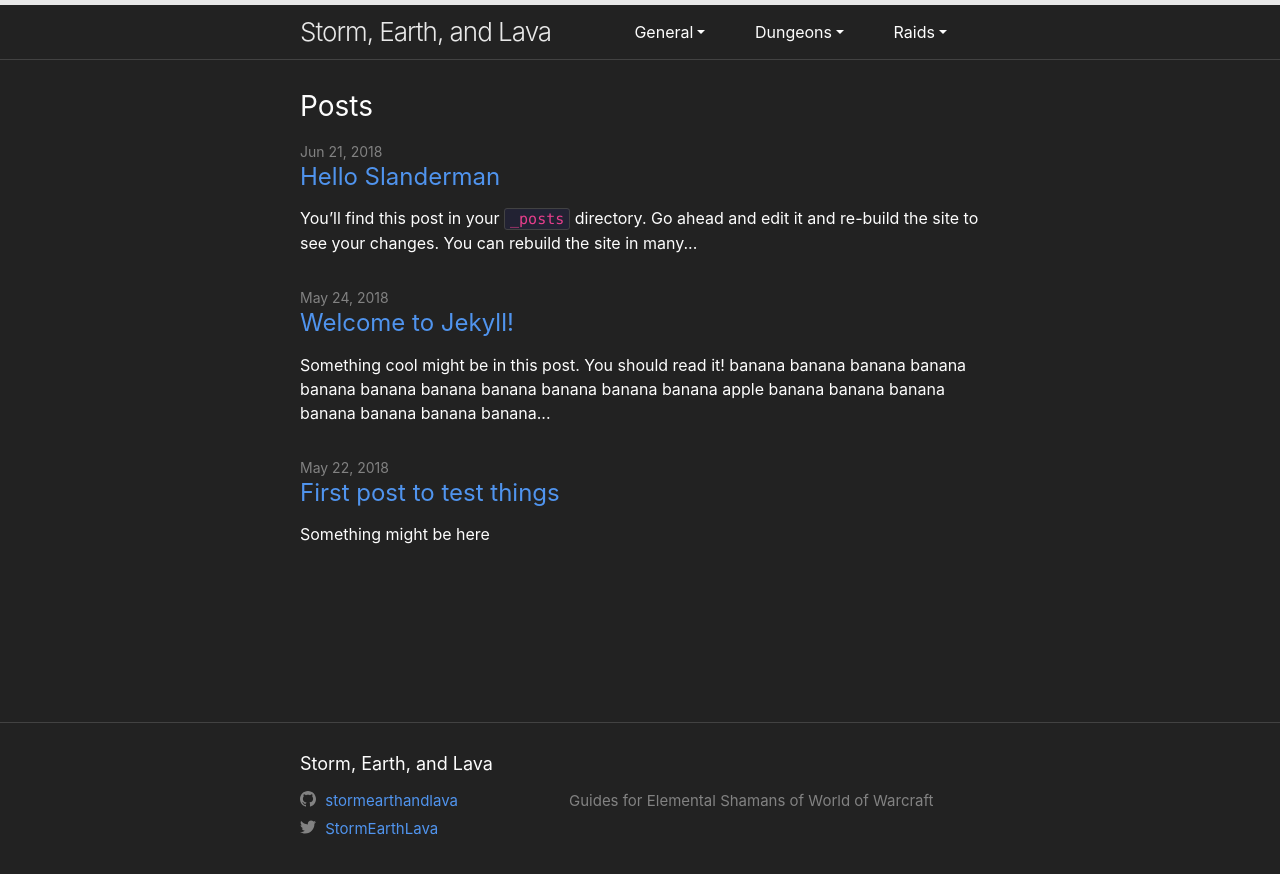
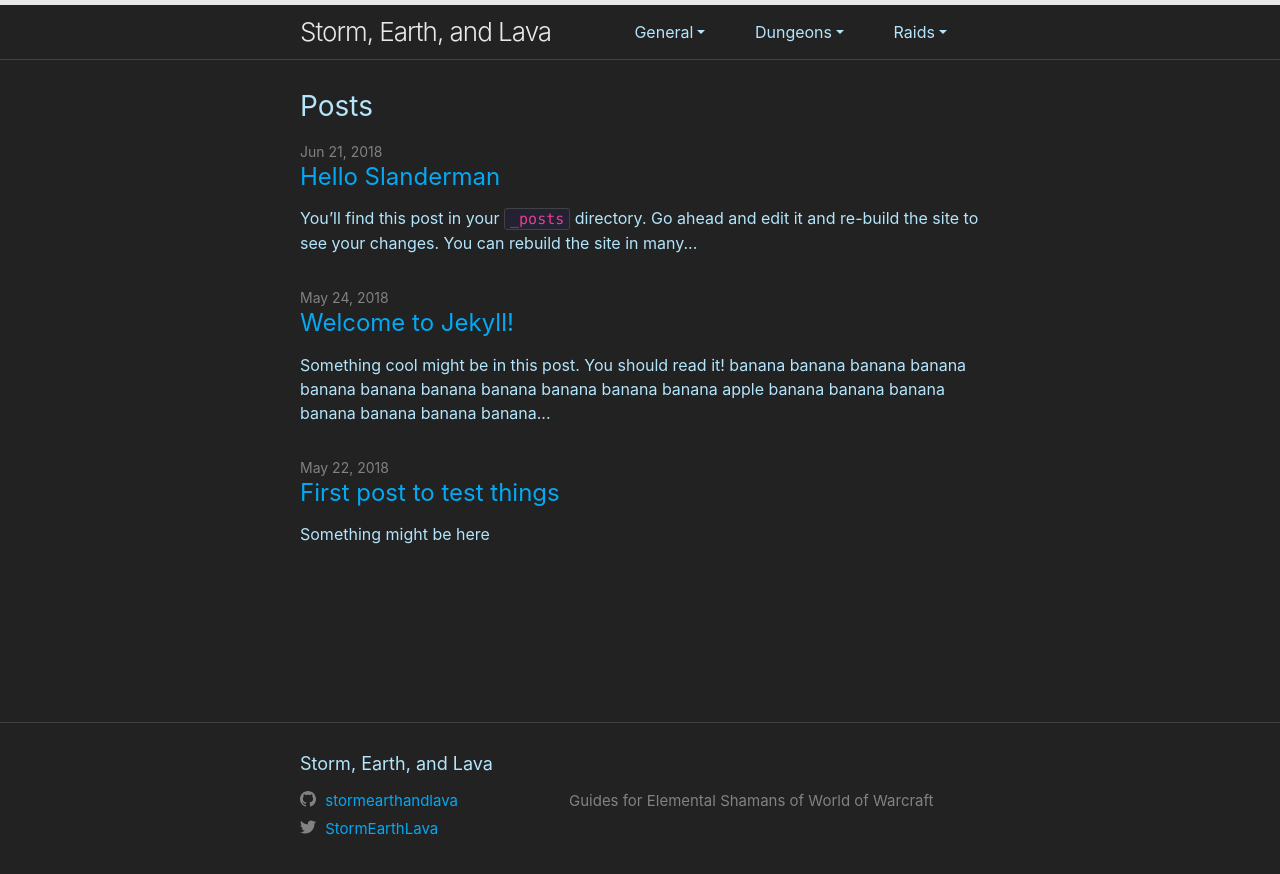
Before and after one commit to stormearthandlava/stormearthandlava.github.io, a Jekyll site: the page built from index.md, in a window 1280 px wide. Shown: the top 874 px of the page. Built offline with Jekyll 4.4.1, drawn with Linux system fonts in a browser that asks for light colours.

Commit message:
Move to a more familiar colour scheme

```diff
--- a/_sass/minima.scss
+++ b/_sass/minima.scss
@@ -10,9 +10,9 @@ $base-line-height: 1.5 !default;
 
 $spacing-unit:     30px !default;
 
-$text-color:       #fdfdfd !default; // old: // #111 !default;
+$text-color:       #B3E5FC !default; // old: // #111 !default;
 $background-color: #222 !default; // old: // #fdfdfd !default;
-$brand-color:      #5094ee !default;
+$brand-color:      #03A9F4 !default;
 
 $grey-color:       #828282 !default;
 $grey-color-light: lighten($grey-color, 40%) !default;
```
